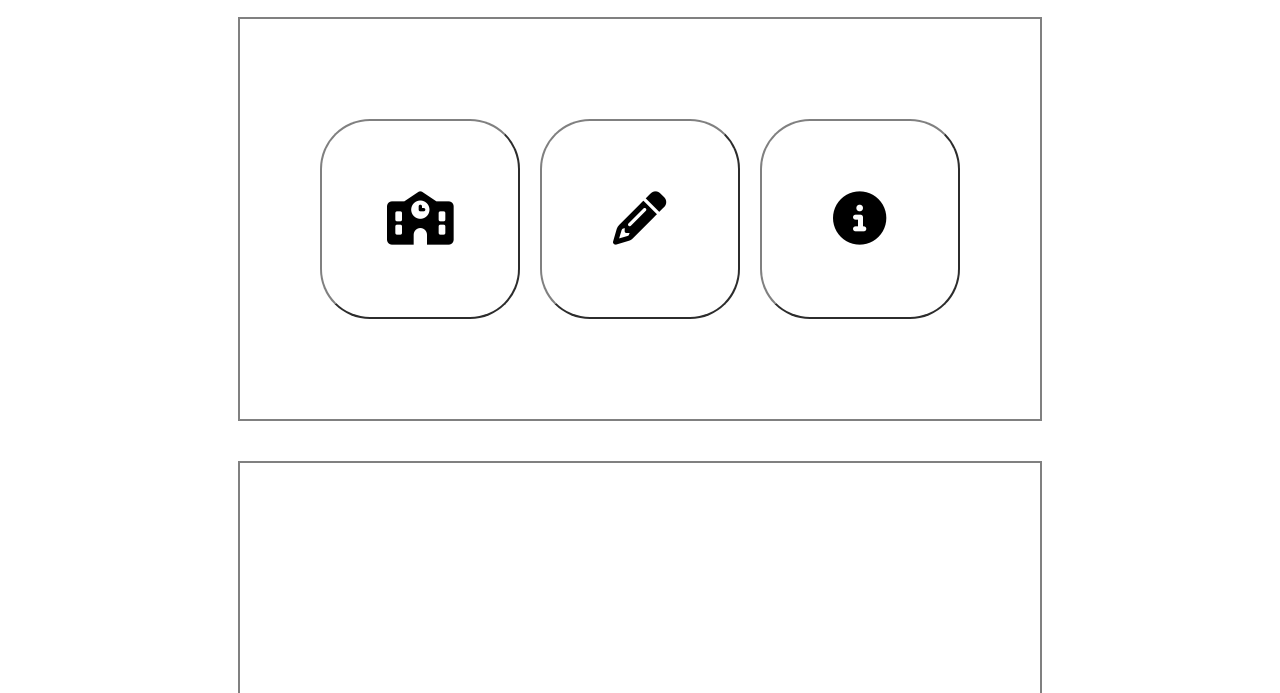
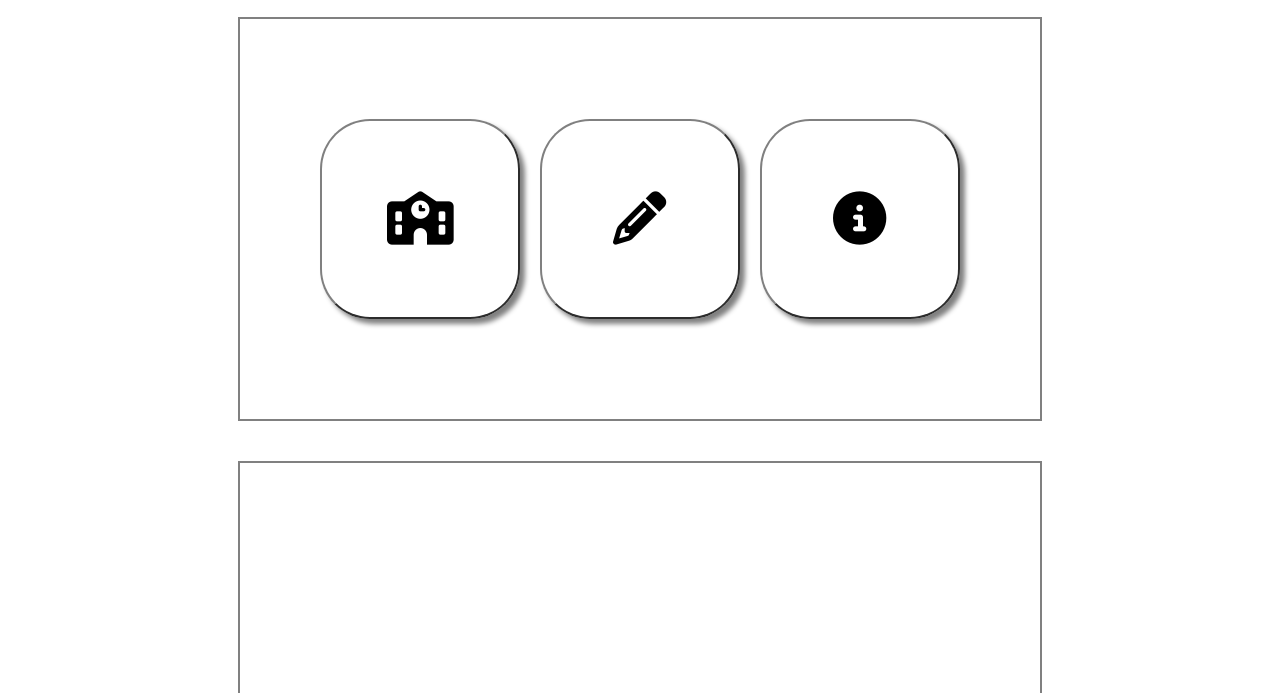
Before and after one commit to sungwonnoh/8banghackathon, a plain HTML site: page 8bang.html in a window 1280 px wide. Shown: the part 107-800 px from the top of the page. Drawn offline with Linux system fonts and the light colour scheme.

Commit message:
Update style.css

```diff
--- a/style.css
+++ b/style.css
@@ -61,6 +61,7 @@ header nav ul li {
     background-color: transparent;
     border-color: gray;
     border-radius: 25%;
+    box-shadow: 5px 5px 5px gray;
 }
 .icon2{
     width:200px;
@@ -70,6 +71,7 @@ header nav ul li {
     background-color: transparent;
     border-radius: 25%;
     border-color: gray;
+    box-shadow: 5px 5px 5px gray;
 }
 
 .icon3{
@@ -80,4 +82,5 @@ header nav ul li {
     background-color: transparent;
     border-color: gray;
     border-radius: 25%;
+    box-shadow: 5px 5px 5px gray;
 }
```
